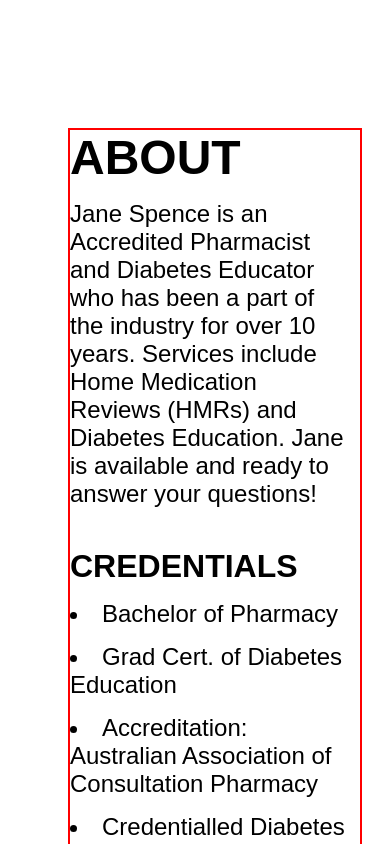
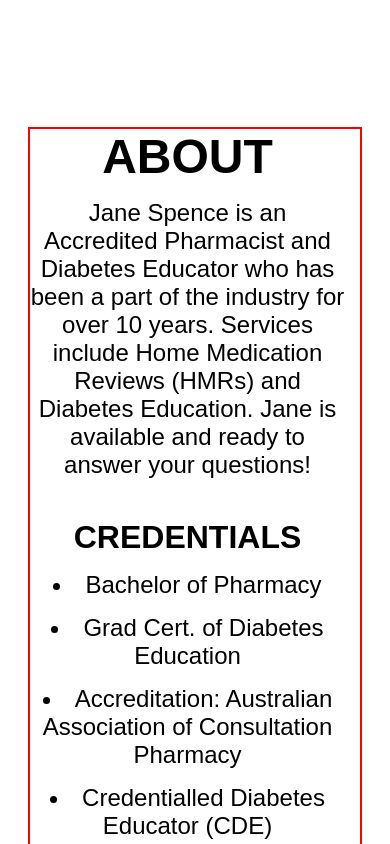
Before and after one commit to jackedwardbeard/01-Jane_Spence, a React (Create React App) app in the folder jane_spence/: page / in a window 390 px wide. Shown: the part 1000-1844 px from the top of the page. Built offline with nearby package versions, Linux system fonts and the light colour scheme.

Commit message:
Fixed about/faq mobile-view for all screen types.

```diff
--- a/jane_spence/src/components/Information/InformationComponents.js
+++ b/jane_spence/src/components/Information/InformationComponents.js
@@ -39,6 +39,7 @@ export const Column1 = styled.div`
     grid-area: col1;
     margin-right: 100px;
     outline: solid 2px red;
+    text-align: center;
 
     @media screen and (max-width: 1400px) {
         padding-left: 0px;
@@ -52,17 +53,13 @@ export const Column1 = styled.div`
         padding-left: 0;
     }
 
-    @media screen and (max-width: 375px) {
-        text-align: center;
-        height: 1100px;
+    @media screen and (max-width: 768px) {
         margin-left: 30px;
         margin-top: -30px;
     }
 
     @media screen and (max-width: 280px) {
-        margin-right: 0px;
-        display: grid;
-        align-items: center;
+        margin-left: 15px;
 
     }
 `
```
